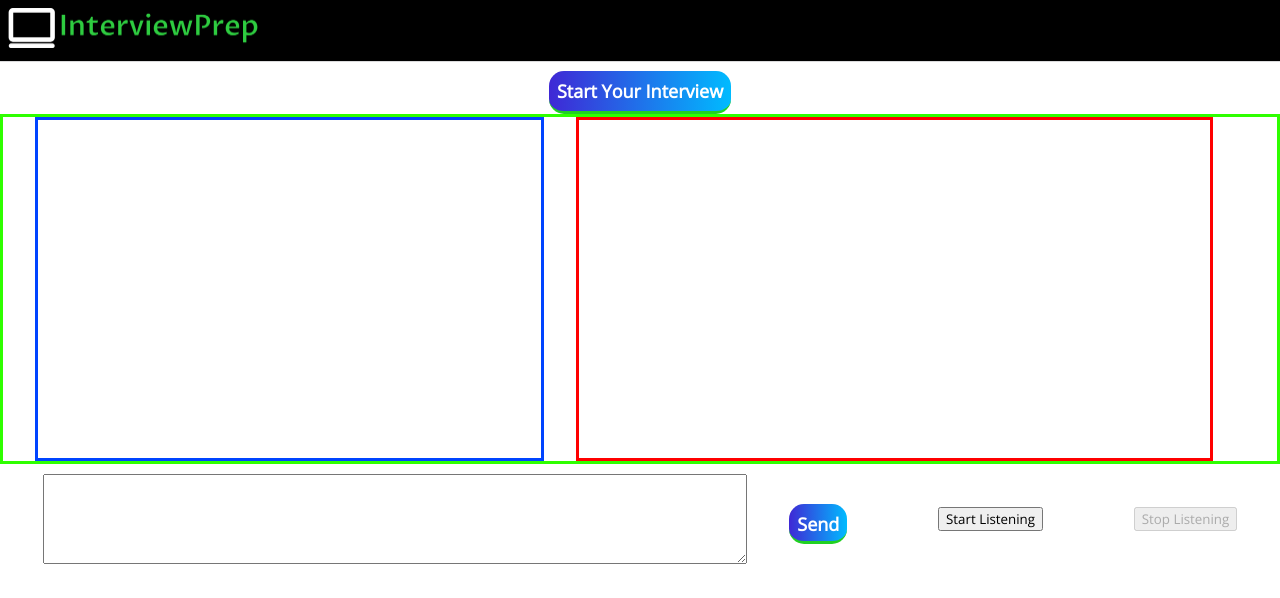
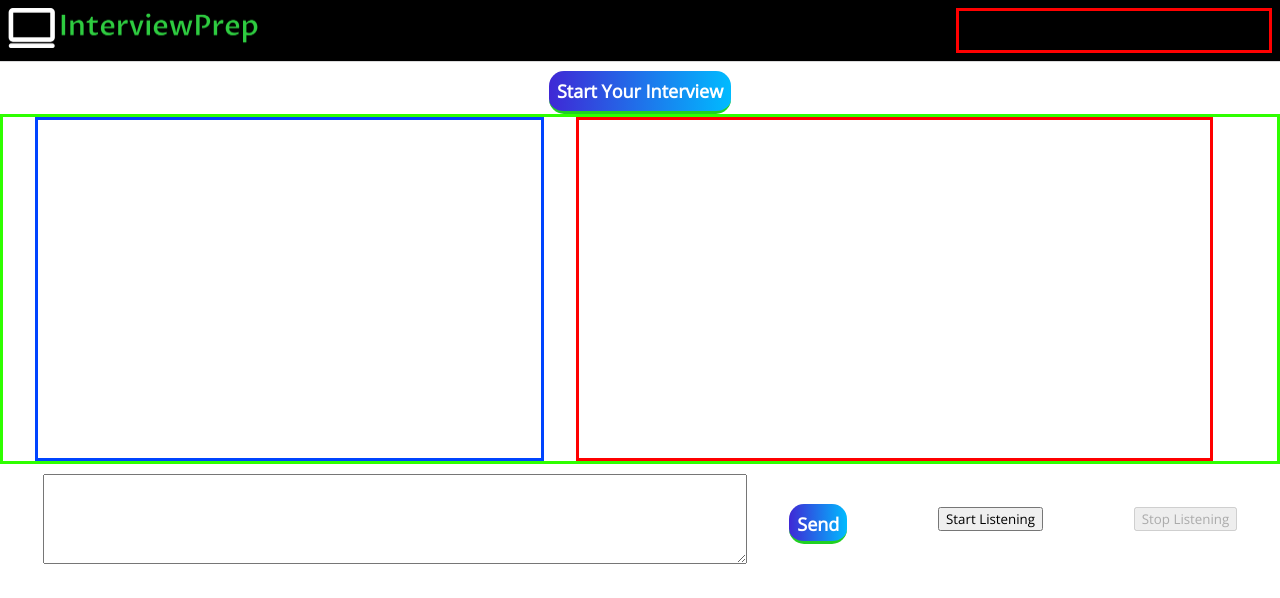
Before and after one commit to venkat88676/InterviewIQ, a React (Create React App) app in the folder frontend/: page / in a window 1280 px wide. Shown: the top 598 px of the page. Built offline with nearby package versions, Linux system fonts and the light colour scheme.

Commit message:
working on feedback

```diff
--- a/frontend/src/App.css
+++ b/frontend/src/App.css
@@ -19,7 +19,7 @@
 #navMenu{
     /* color: rgb(53, 227, 53); */
     display: flex;;
-    /* border: solid red; */
+    border: solid red;
     width: 25%;
     justify-content: space-evenly;
     align-items: center;
```
